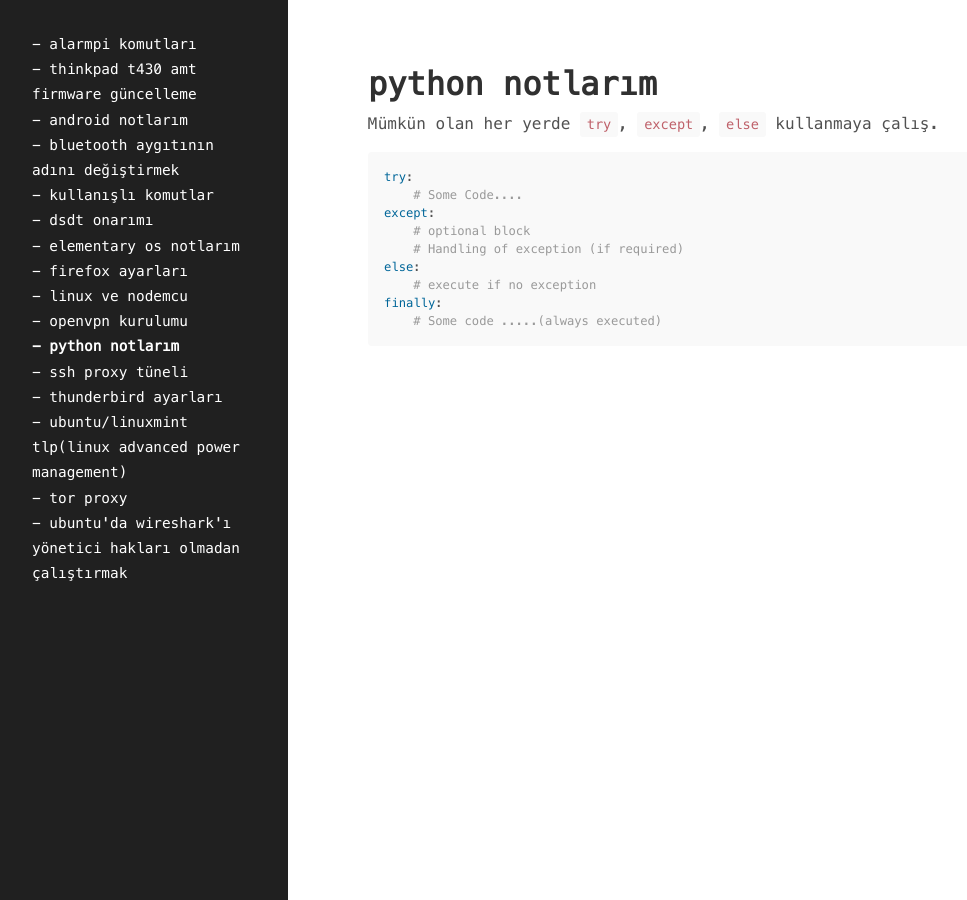
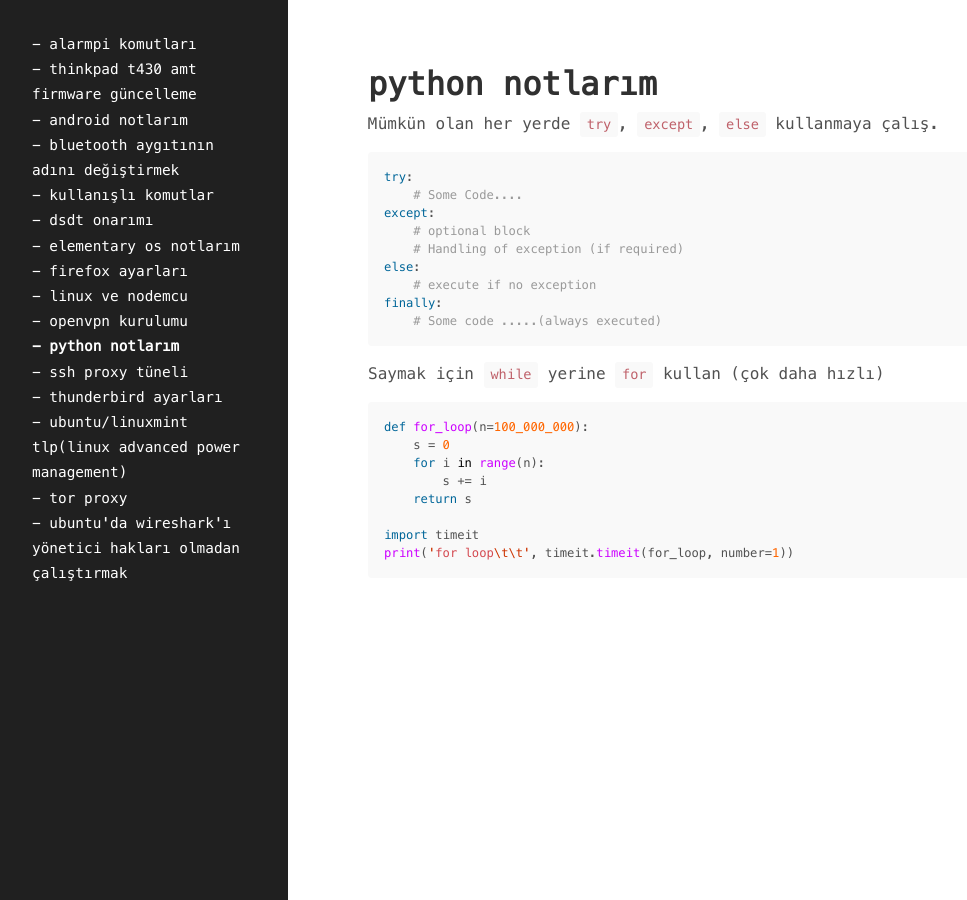
Before and after one commit to queeup/queeup.github.io, a Jekyll site: the page built from _pages/python.md, in a window 1280 px wide. Shown: the whole page, without its empty margins (0-967 px from the left). Built offline with Jekyll 4.4.1, drawn with Linux system fonts in a browser that asks for light colours.

Commit message:
python.md: sum the numbers with for instead while

````diff
--- a/_pages/python.md
+++ b/_pages/python.md
@@ -14,3 +14,14 @@ else:
 finally:
     # Some code .....(always executed)
 ```
+Saymak için `while` yerine `for` kullan (çok daha hızlı)
+```python
+def for_loop(n=100_000_000):
+    s = 0
+    for i in range(n):
+        s += i
+    return s
+
+import timeit
+print('for loop\t\t', timeit.timeit(for_loop, number=1))
+```
````
